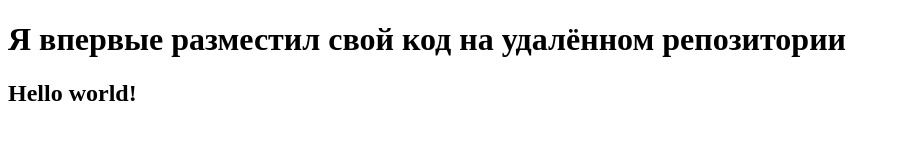
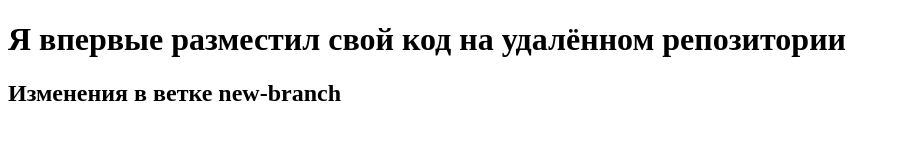
Before and after one commit to ankulikovana/test_repo, a plain HTML site: page index.html in a window 1280 px wide. Shown: the whole page, without its empty margins (0-900 px from the left). Drawn offline with Linux system fonts and the light colour scheme.

Commit message:
new-branch

```diff
--- a/index.html
+++ b/index.html
@@ -7,6 +7,6 @@
 </head>
 <body>
     <h1>Я впервые разместил свой код на удалённом репозитории</h1>
-    <h2>Hello world!</h2>
+    <h2>Изменения в ветке new-branch</h2>
 </body>
 </html>
```
